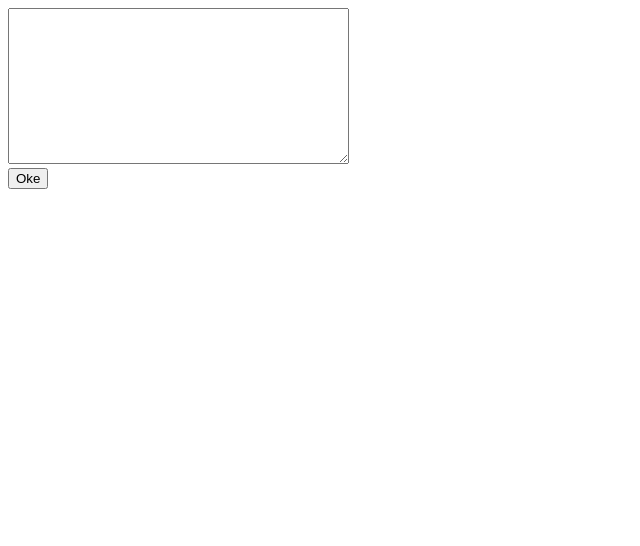
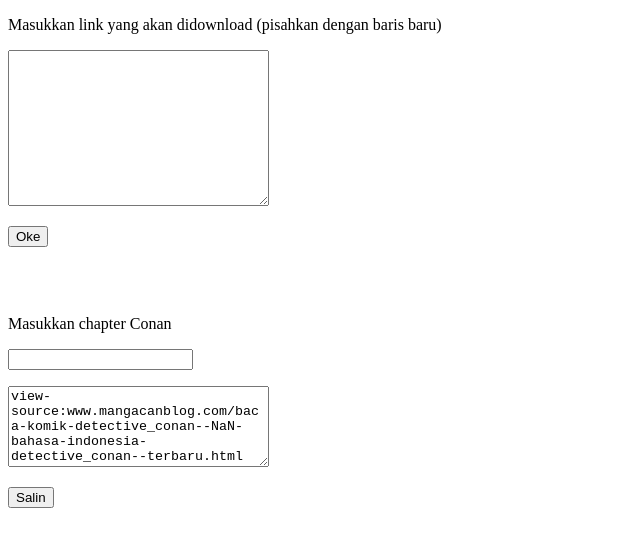
Before and after one commit to mzaini30/download, a website with bundled scripts: page index.html in a window 1280 px wide. Shown: the whole page, without its empty margins (0-640 px from the left). Built offline with nearby package versions, Linux system fonts and the light colour scheme.

Commit message:
Update index.html

```diff
--- a/index.html
+++ b/index.html
@@ -1,5 +1,5 @@
 <!doctype html>
-<html>
+<html ng-app>
 	<head>
 		<meta charset="utf-8">
 		<meta name="author" content="Sindre Sorhus">
@@ -7,12 +7,20 @@
 		<title>Download</title>
 	</head>
 	<body >
-<textarea cols=40 rows=10></textarea><br>
-<button>Oke</button>
+<p>Masukkan link yang akan didownload (pisahkan dengan baris baru)</p>
+<p><textarea cols=30 rows=10></textarea></p>
+<p><button>Oke</button></p>
+<br><br>
+<p>Masukkan chapter Conan</p>
+<p><input type="text" ng-model="chapter"/></p>
+<p><textarea id="chapter" cols=30 rows=5>view-source:www.mangacanblog.com/baca-komik-detective_conan-{{chapter}}-{{1 * chapter + 1}}-bahasa-indonesia-detective_conan-{{chapter}}-terbaru.html</textarea></p>
+<p><button class="btn" data-clipboard-target="#chapter">Salin</button></p>
 <script src="jquery.js"></script>
+<script src="angular.min.js"></script>
+<script src="clipboard.js"></script>
 		<script src="multi-download.js"></script>
 		<script>
-
+new Clipboard(".btn")
 jalan = function(){
 var somearray = []
 var namelist = $("textarea").val()
```
